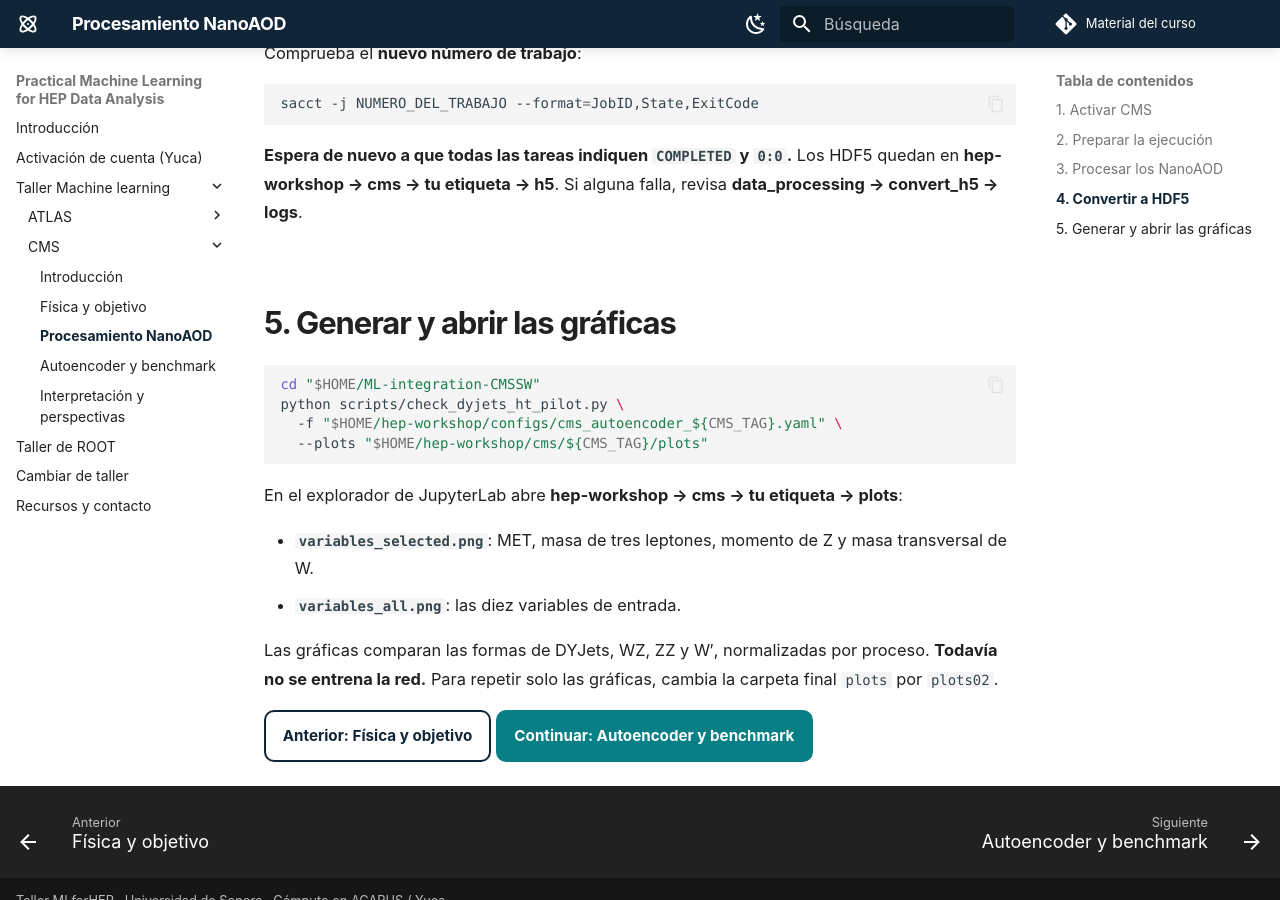
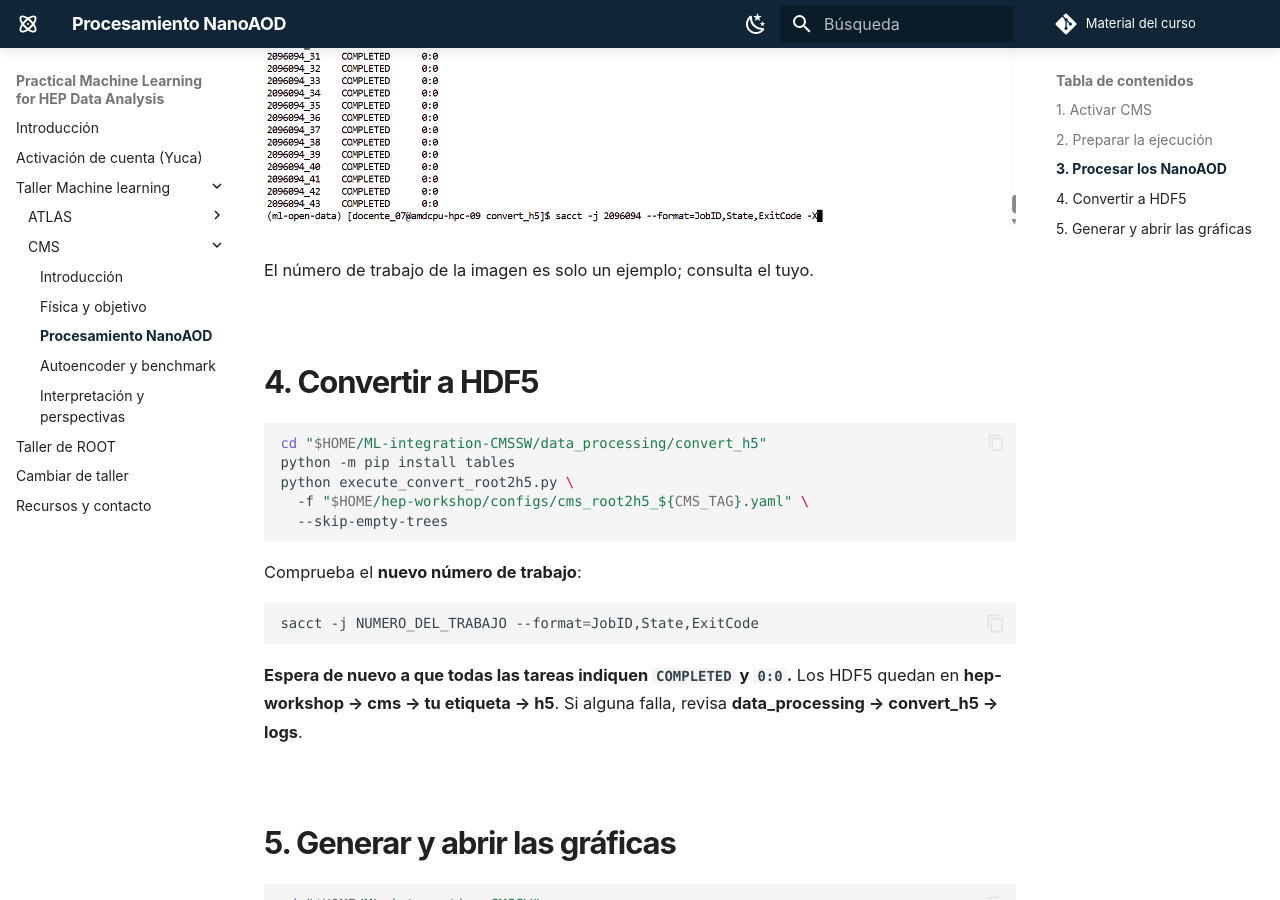
Before and after one commit to castaned/practical-ml-hep, an MkDocs documentation site: the page built from docs/cms-procesamiento.md, in a window 1280 px wide and 900 px high, scrolled down 2023 px. Built offline with MkDocs 1.6.1 and Material for MkDocs 9.7.7, drawn with Linux system fonts in a browser that asks for light colours; comment, search, counter and statistics services are not loaded.

Commit message:
Restore completed NanoAOD jobs example

````diff
--- a/docs/cms-procesamiento.md
+++ b/docs/cms-procesamiento.md
@@ -83,6 +83,10 @@ sacct -j NUMERO_DEL_TRABAJO --format=JobID,State,ExitCode
 
 Sustituye `NUMERO_DEL_TRABAJO` por el recibido. **Espera a que todas las tareas indiquen `COMPLETED` y `0:0` antes de continuar.** Si alguna falla, revisa **data_processing → logs**.
 
+![Ejemplo de tareas NanoAOD terminadas: COMPLETED y 0:0](assets/cms/nanoaod_jobs_completed.png)
+
+El número de trabajo de la imagen es solo un ejemplo; consulta el tuyo.
+
 ## 4. Convertir a HDF5
 
 ```bash
````
